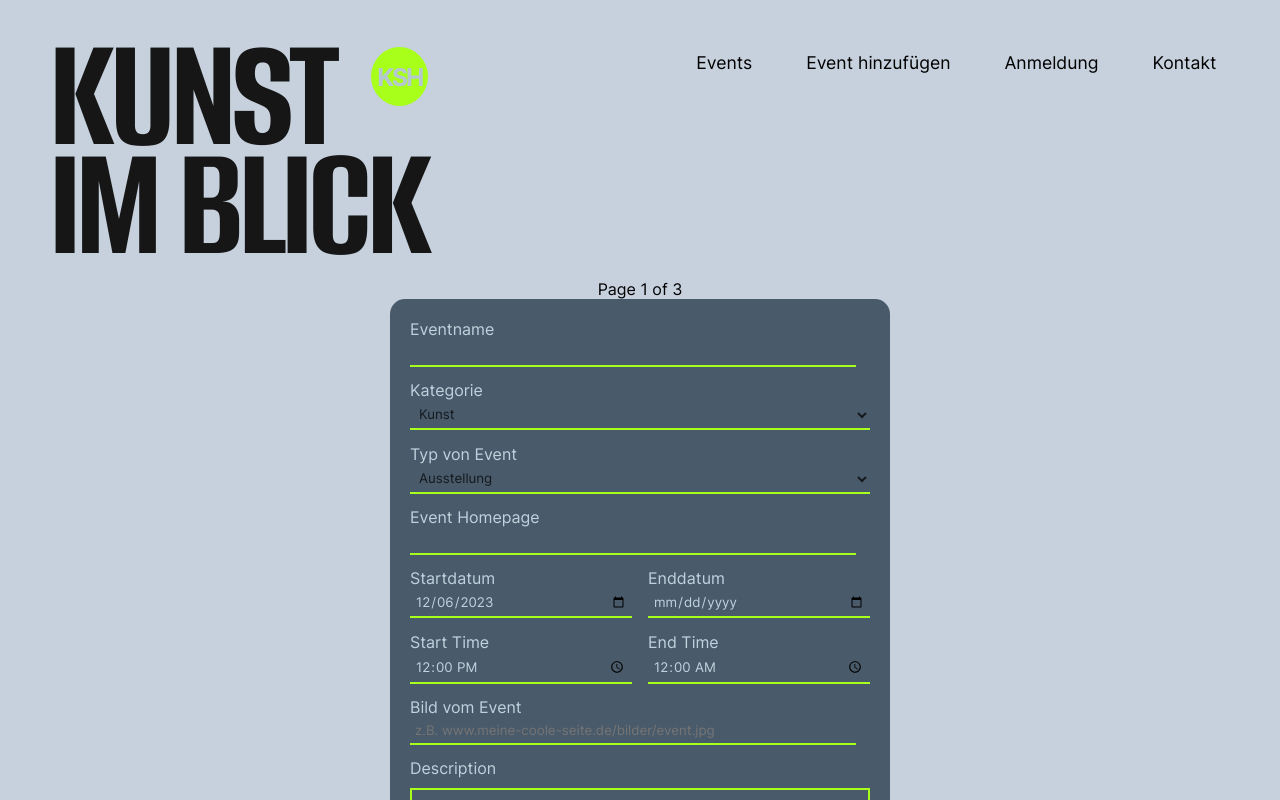
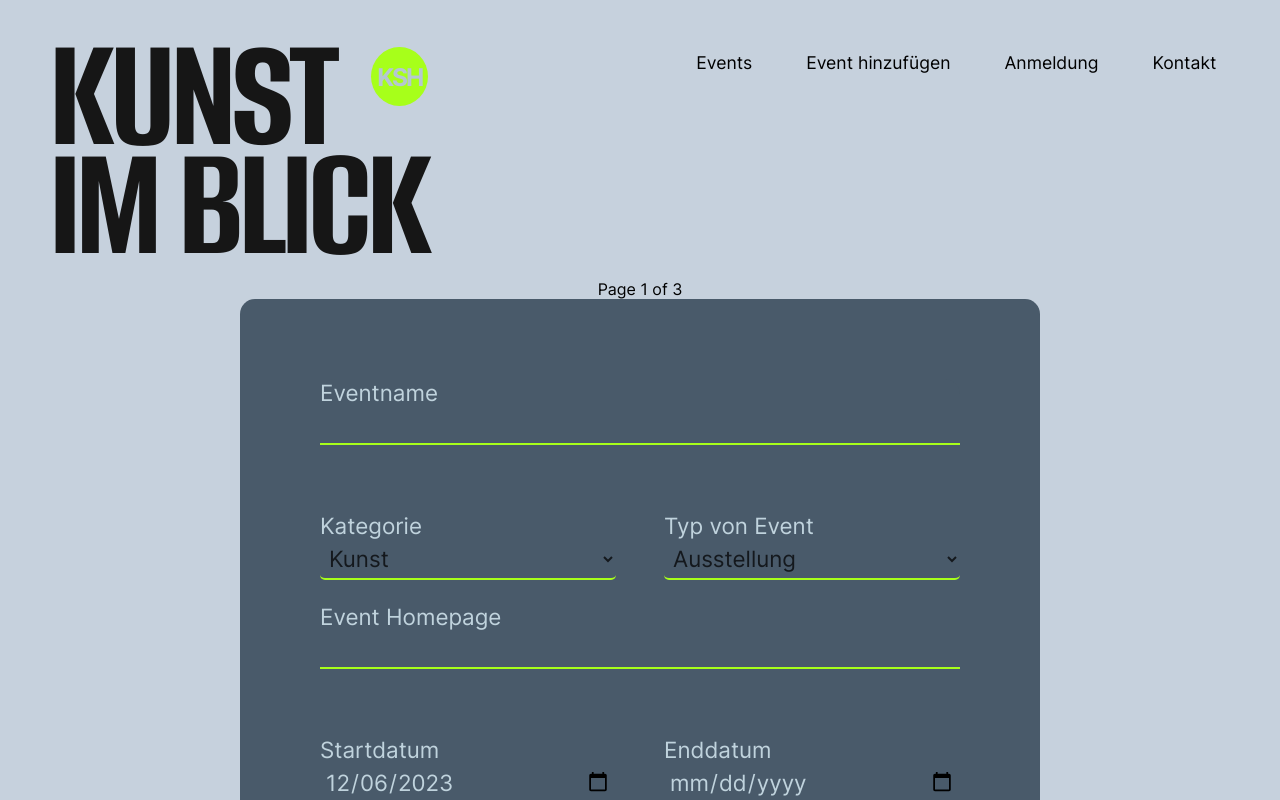
Before and after one commit to NAMASTECH/Kultur-Ausstellungsplattform-frontend, a React (Vite) app: page /event in a window 1280 px wide. Shown: the top 800 px of the page. Built offline with nearby package versions, Linux system fonts and the light colour scheme.

Commit message:
AddEventForm Styling

```diff
--- a/src/js/components/ArtistInputs/ArtistInputs.scss
+++ b/src/js/components/ArtistInputs/ArtistInputs.scss
@@ -7,7 +7,7 @@
 
     ::placeholder {
         color: $logo_font_color;
-        opacity: 1;
+        opacity: 0.4;
         /* Firefox */
     }
 
--- a/src/js/components/SelectComponent.jsx
+++ b/src/js/components/SelectComponent.jsx
@@ -22,12 +22,12 @@ const SelectComponent = ({ title, selected, values, onChange }) => {
   };
 
   return (
-    <>
+    <div>
       <label htmlFor={title} >{title}</label>
       <select value={selectedOption} onChange={handleSelectChange} >
         {values.map(value => { return <option key={value} value={value}>{value}</option> })}
       </select>
-    </>
+    </div>
   );
 };
 
--- a/src/js/views/event/AddEventForm.jsx
+++ b/src/js/views/event/AddEventForm.jsx
@@ -286,6 +286,7 @@ export default function AddEventForm() {
             value={eventTitle}
             onChange={handleEventTitleChange}
           />
+          <div className="category-and-eventType-container">
             <SelectComponent
               title="Kategorie"
               selected={eventCategory}
@@ -298,6 +299,8 @@ export default function AddEventForm() {
               values={eventTypes}
               onChange={handleEventTypeChange}
             />
+          </div>
+
           <label>Event Homepage</label>
           <input
             type="text"
@@ -305,7 +308,7 @@ export default function AddEventForm() {
             value={homepage}
             onChange={handleHomepageChange}
           />
-          <div className="date">
+          <div className="date-inputs-container">
             <label>
               Startdatum
               <input
@@ -326,7 +329,7 @@ export default function AddEventForm() {
               />
             </label>
           </div>
-          <div className="time">
+          <div className="time-inputs-container">
             <label>
               Start Time
               <input
--- a/src/js/views/event/AddEventForm.scss
+++ b/src/js/views/event/AddEventForm.scss
@@ -7,11 +7,16 @@ h2 {
     display: flex;
     flex-direction: column;
     align-items: center;
+
     #addEvent-form {
+        padding: 5rem;
         align-items: center;
         justify-content: center;
         width: 100%;
-        max-width: 500px;
+        max-width: 800px;
+        min-height: 645px;
+        // height: 60vh;
+
 
         p {
             text-align: center;
@@ -24,6 +29,8 @@ h2 {
             width: 100%;
             margin-bottom: 1em;
             border-bottom: 2px solid #a7ff1a;
+            margin-bottom: 3em;
+            font-size: 1.4rem;
         }
 
         select {
@@ -31,6 +38,7 @@ h2 {
             border-radius: 0;
             margin-bottom: 1em;
             color: rgba(0, 0, 0, 0.725);
+            font-size: 1.4rem;
         }
 
         label {
@@ -38,29 +46,42 @@ h2 {
             flex-direction: column;
         }
 
-        .date {
+        label {
+            font-size: 1.4rem;
+        }
+
+        .category-and-eventType-container {
+            display: flex;
+            flex-direction: row;
+            justify-content: center;
+            gap: 3em;
+        }
+
+        .date-inputs-container {
             display: flex;
             flex-direction: row;
             align-items: center;
             justify-content: center;
-            gap: 1em;
+            gap: 3em;
             // margin: 0 20px;
 
-            input {
+            input,
+            label {
                 width: 100%;
             }
 
         }
 
-        .time {
+        .time-inputs-container {
             display: flex;
             flex-direction: row;
             align-items: center;
             justify-content: center;
-            gap: 1em;
+            gap: 3em;
             // margin: 0 20px;
 
-            input {
+            input,
+            label {
                 width: 100%;
             }
         }
@@ -87,5 +108,82 @@ h2 {
             // &:hover {}
         }
 
+        input {
+            padding: 5px;
+        }
+
+        .page_add_form {
+            display: flex;
+            flex-direction: column;
+            justify-content: center;
+            align-items: center;
+            margin: 0 auto;
+            border-radius: 15px;
+            background-color: #495a6a;
+            min-height: 600px;
+            margin: 0;
+
+
+        }
+
+
+        select {
+            padding: 5px;
+            border-radius: 5px;
+            appearance: menulist-button;
+        }
+
+        div {
+            div {
+                width: 100%;
+
+                input {
+                    width: 100%;
+                }
+
+            }
+        }
+
+        .date,
+        .time {
+            width: 100%;
+            margin: 0 auto;
+
+            label {
+                width: 100%;
+
+                input {
+                    padding: 5px;
+                    width: 100%;
+                }
+            }
+        }
+
+        div {
+            button {
+                margin: 0 auto;
+                width: 100%;
+                padding: 5px;
+                border-radius: 5px;
+                background-color: #161616;
+                color: #fff;
+                font-size: 1.2em;
+                font-weight: bold;
+            }
+        }
+
+        .form_button {
+            button {
+                margin: 0 auto;
+                width: 100%;
+                padding: 5px;
+                border-radius: 5px;
+                background-color: #161616;
+                color: #fff;
+                font-size: 1.2em;
+                font-weight: bold;
+            }
+        }
+
     }
 }
--- a/src/styles/App.scss
+++ b/src/styles/App.scss
@@ -78,92 +78,4 @@
       background-color: #c0d3dd;
     }
   }
-
-  #addEvent-form {
-    min-height: 645px;
-
-    input {
-      padding: 5px;
-    }
-
-    .page_add_form {
-      display: flex;
-      flex-direction: column;
-      justify-content: center;
-      align-items: center;
-      margin: 0 auto;
-      border-radius: 15px;
-      background-color: #495a6a;
-      min-height: 600px;
-      margin: 0;
-
-      .artist-input {
-        width: 446px;
-      }
-
-      input {
-        width: 446px;
-      }
-
-    }
-
-
-    select {
-      padding: 5px;
-      border-radius: 5px;
-      appearance: menulist-button;
-    }
-
-    div {
-      div {
-        width: 100%;
-
-        input {
-          width: 100%;
-        }
-
-      }
-    }
-
-    .date,
-    .time {
-      width: 100%;
-      margin: 0 auto;
-
-      label {
-        width: 100%;
-
-        input {
-          padding: 5px;
-          width: 100%;
-        }
-      }
-    }
-
-    div {
-      button {
-        margin: 0 auto;
-        width: 100%;
-        padding: 5px;
-        border-radius: 5px;
-        background-color: #161616;
-        color: #fff;
-        font-size: 1.2em;
-        font-weight: bold;
-      }
-    }
-
-    .form_button {
-      button {
-        margin: 0 auto;
-        width: 100%;
-        padding: 5px;
-        border-radius: 5px;
-        background-color: #161616;
-        color: #fff;
-        font-size: 1.2em;
-        font-weight: bold;
-      }
-    }
-  }
 }
```
Lines whose indentation alone changed are shown as unchanged.
